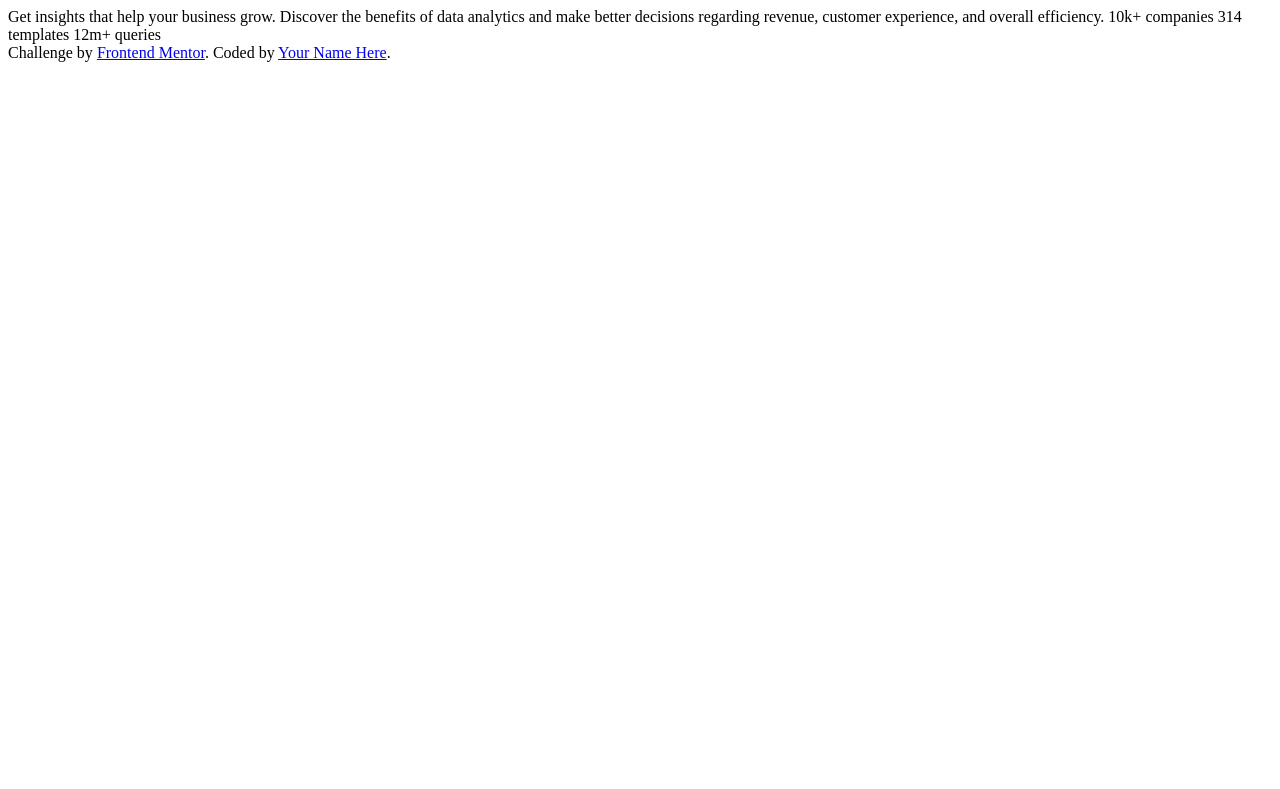
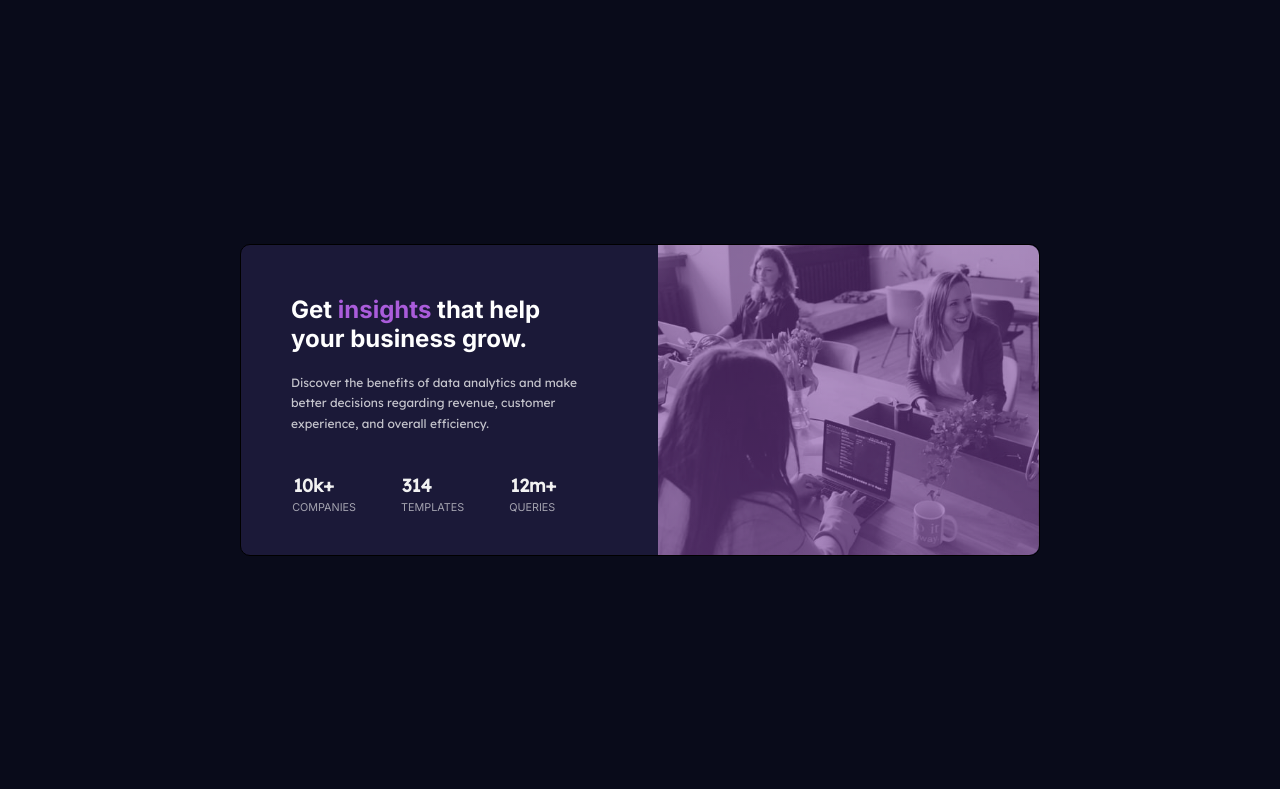
Before and after one commit to Mauricio2802/stats-preview-component, a plain HTML site: page index.html in a window 1280 px wide. Shown: the top 789 px of the page. Drawn offline with Linux system fonts and the light colour scheme.

Commit message:
Finished project

```diff
--- a/index.html
+++ b/index.html
@@ -3,10 +3,10 @@
   <head>
     <meta charset="UTF-8" />
     <meta name="viewport" content="width=device-width, initial-scale=1.0" />
-    <link rel="stylesheet" href="./styles.css/mobile.css" />
+    <link rel="stylesheet" href="./styles/mobile.css" />
     <link
       rel="stylesheet"
-      href="./styles.css/desktop.css"
+      href="./styles/desktop.css"
       media="only screen and (min-width: 1240px)"
     />
     <link
@@ -15,18 +15,51 @@
       sizes="32x32"
       href="./images/favicon-32x32.png"
     />
+    <link rel="preconnect" href="https://fonts.googleapis.com" />
+    <link rel="preconnect" href="https://fonts.gstatic.com" crossorigin />
+    <link
+      href="https://fonts.googleapis.com/css2?family=Inter:wght@400;700&family=Lexend+Deca&display=swap"
+      rel="stylesheet"
+    />
     <title>Frontend Mentor | Stats preview card component</title>
   </head>
   <body>
-    Get insights that help your business grow. Discover the benefits of data
-    analytics and make better decisions regarding revenue, customer experience,
-    and overall efficiency. 10k+ companies 314 templates 12m+ queries
+    <main>
+      <section class="component-ctn">
+        <div class="component__img"></div>
+        <div class="info-ctn">
+          <h2 class="component__title">
+            Get <span>insights</span> that help your business grow.
+          </h2>
+          <p class="component__description">
+            Discover the benefits of data analytics and make better decisions
+            regarding revenue, customer experience, and overall efficiency.
+          </p>
+          <div class="stats-ctn">
+            <div class="stat-ctn">
+              <span class="stat__number">10k+</span
+              ><span class="stat__indicator">COMPANIES</span>
+            </div>
+            <div class="stat-ctn">
+              <span class="stat__number">314</span
+              ><span class="stat__indicator">TEMPLATES</span>
+            </div>
+            <div class="stat-ctn final">
+              <span class="stat__number">12m+</span
+              ><span class="stat__indicator">QUERIES</span>
+            </div>
+          </div>
+        </div>
+      </section>
+    </main>
 
-    <div class="attribution">
-      Challenge by
-      <a href="https://www.frontendmentor.io?ref=challenge" target="_blank"
-        >Frontend Mentor</a
-      >. Coded by <a href="#">Your Name Here</a>.
-    </div>
+    <footer>
+      <div class="attribution">
+        Challenge by
+        <a href="https://www.frontendmentor.io?ref=challenge" target="_blank"
+          >Frontend Mentor</a
+        >. Coded by <a href="https://github.com/Mauricio2802">@maurice_cl42</a>.
+      </div>
+    </footer>
   </body>
 </html>
--- /dev/null
+++ b/styles/desktop.css
@@ -0,0 +1,65 @@
+html {
+  font-size: 75%;
+}
+
+.component-ctn {
+  max-width: 800px;
+  display: flex;
+  flex-direction: row;
+}
+
+.info-ctn {
+  padding: 50px 80px 40px 50px;
+  justify-content: flex-start;
+
+  order: 0;
+}
+.component__img {
+  order: 1;
+  border-radius: 0;
+  border-top-right-radius: 10px;
+  border-bottom-right-radius: 10px;
+
+  background-image: linear-gradient(
+      hsla(277, 64%, 60%, 0.4),
+      hsla(277, 64%, 65%, 0.5)
+    ),
+    url("../images/image-header-desktop.jpg");
+
+  width: 1000px;
+  height: 310px;
+}
+
+.stats-ctn {
+  display: flex;
+  flex-direction: row;
+  position: relative;
+  left: -10px;
+}
+.component__title,
+.component__description,
+.stats-ctn {
+  text-align: start;
+}
+
+.component__title {
+  font-size: 2rem;
+}
+.component__description {
+  margin-bottom: 40px;
+}
+.stat-ctn {
+  margin: 0;
+  margin-right: 45px;
+  justify-content: flex-start;
+}
+.final {
+  margin: 0;
+}
+.stat__number {
+  text-align: start;
+}
+.stat__indicator {
+  position: relative;
+  left: -1px;
+}
--- /dev/null
+++ b/styles/mobile.css
@@ -0,0 +1,148 @@
+* {
+  margin: 0;
+  padding: 0;
+  box-sizing: border-box;
+}
+html {
+  font-size: 62.5%;
+}
+:root {
+  /* Primary */
+
+  /* Main background */
+  --very-dark-blue: hsl(233, 47%, 7%);
+  /* card background */
+  --dark-desaturated-blue: hsl(244, 38%, 16%);
+  /* accent */
+  --soft-violet: hsl(277, 64%, 61%);
+
+  /* Neutral */
+
+  /* (main heading, stats) */
+  --white: hsl(0, 0%, 100%);
+  /* (main paragraph) */
+  --main-slightly-transparent-white: hsla(0, 0%, 100%, 0.75);
+  /* (stat headings) */
+  --stat-slightly-transparent-white: hsla(0, 0%, 100%, 0.6);
+
+  /* Principal Font Family */
+  --inter: "Inter", sans-serif;
+  --lexend: "Lexend Deca", sans-serif;
+}
+
+main {
+  width: 100vw;
+  height: 100vh;
+  display: flex;
+  justify-content: center;
+  align-items: center;
+  background-color: var(--very-dark-blue);
+}
+
+.component-ctn {
+  display: flex;
+  flex-direction: column;
+  max-width: 220px;
+  border: 1px solid black;
+  border-radius: 10px;
+
+  color: var(--main-slightly-transparent-white);
+  background-color: var(--dark-desaturated-blue);
+
+  font-size: 1.5rem;
+}
+
+.info-ctn {
+  display: flex;
+  flex-direction: column;
+  align-items: center;
+  padding: 25px 20px;
+}
+
+.component__img {
+  border-top-left-radius: 10px;
+  border-top-right-radius: 10px;
+  background-image: linear-gradient(
+      hsla(277, 64%, 60%, 0.4),
+      hsla(277, 64%, 65%, 0.5)
+    ),
+    url("../images/image-header-mobile.jpg");
+  background-position: center;
+  background-repeat: no-repeat;
+  background-size: cover;
+  background-color: var(--soft-violet);
+
+  filter: saturate(1.2) brightness(0.8);
+
+  width: 218px;
+  height: 160px;
+}
+.component__title {
+  margin-bottom: 20px;
+  text-align: center;
+
+  color: var(--white);
+  font-size: 1.8rem;
+  font-family: var(--inter);
+}
+.component__title span {
+  color: var(--soft-violet);
+}
+
+.component__description {
+  margin-bottom: 30px;
+  text-align: center;
+
+  color: var(--main-slightly-transparent-white);
+  font-size: 1rem;
+  font-family: var(--lexend);
+  line-height: 1.7rem;
+}
+
+.stat-ctn {
+  display: flex;
+  flex-direction: column;
+  margin-bottom: 15px;
+}
+.final {
+  margin: 0;
+}
+
+.stat__number {
+  text-align: center;
+
+  color: hsl(0, 0%, 95%);
+  font-size: 1.5rem;
+  font-family: var(--lexend);
+  font-weight: 700;
+  margin-bottom: 4px;
+}
+.stat__indicator {
+  text-align: center;
+
+  color: var(--stat-slightly-transparent-white);
+  font-size: 0.9rem;
+  font-family: var(--inter);
+  font-weight: 400;
+}
+
+footer {
+  width: 100vw;
+  display: flex;
+  justify-content: center;
+  background-color: var(--very-dark-blue);
+}
+.attribution {
+  color: white;
+  position: relative;
+  top: -5px;
+
+  font-size: 1.5rem;
+}
+a {
+  color: var(--soft-violet);
+  text-decoration: none;
+}
+a:hover {
+  text-decoration: underline;
+}
```
Also changed, not shown: 1 other file.
